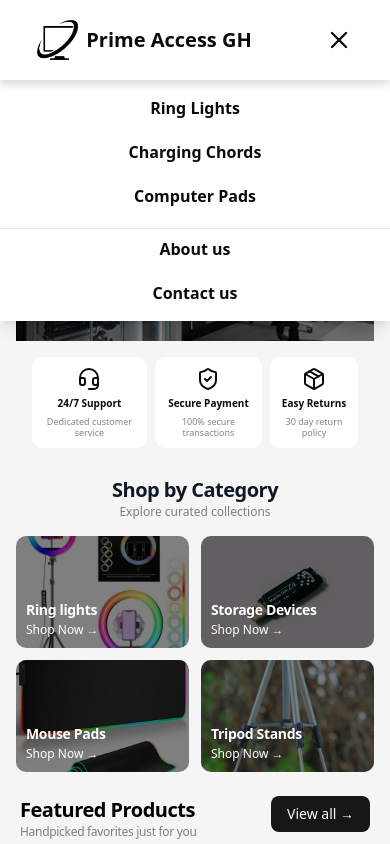
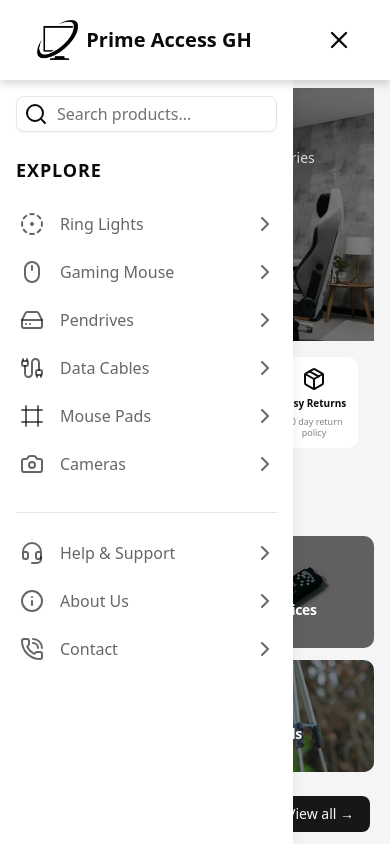
Before and after one commit to ABU-BAW/prime-access-store, a React (Vite) app: page / in a window 390 px wide. Both pictures are taken after a click on the button 339 px from the left and 40 px from the top of the page. Shown: the top 844 px of the page. Built offline with nearby package versions, Linux system fonts and the light colour scheme.

Commit message:
fix : humburger menu for more options

```diff
--- a/src/App.jsx
+++ b/src/App.jsx
@@ -27,7 +27,7 @@ function PublicLayout() {
         <Navbar/>
       </header>
 
-      <main className="flex-1 bg-muted text-foreground flex flex-col px-4 lg:px-45 py-2">
+      <main className="flex-1 bg-muted text-foreground flex flex-col px-4 lg:px-45 py-2 mt-20">
         <Outlet/>
       </main>
 
--- a/src/components/Hero.jsx
+++ b/src/components/Hero.jsx
@@ -4,7 +4,7 @@ import { Button } from "./ui/button";
 function Hero() {
 
   return (
-    <section className="h-[46vh] bg-muted ">
+    <section className="h-[46vh] bg-muted">
       <div
         className="relative h-[30vh] w-full bg-cover bg-center"
         style={{backgroundImage: "url('/workstation.jpg')"}}
--- a/src/components/Navbar.jsx
+++ b/src/components/Navbar.jsx
@@ -1,14 +1,47 @@
-import { Menu, X } from "lucide-react";
+import { Menu, X, Search, CircleDotDashed, Mouse, Camera, HardDrive, Cable, Frame, ChevronRight, Headset, Info, PhoneCall } from "lucide-react";
 import { useState } from "react";
 import { Link } from "react-router-dom";
+import { Input } from "./ui/input";
 
 function Navbar() {
 
     const[mobileMenu, setMobileMenu]  = useState(false);
+    const categories = [
+        {
+            name : 'Ring Lights',
+            icon : (<CircleDotDashed absoluteStrokeWidth/>),
+            id  : 1
+        },
+        {
+            name : 'Gaming Mouse',
+            icon : (<Mouse  absoluteStrokeWidth/> ),
+             id  : 2
+        },
+        {
+            name : 'Pendrives',
+            icon : (<HardDrive  absoluteStrokeWidth/>),
+             id  : 3
 
+        },
+        {
+            name : 'Data Cables',
+            icon : (<Cable  absoluteStrokeWidth/>),
+            id  : 4
+        },
+        {
+            name : 'Mouse Pads',
+            icon : (<Frame  absoluteStrokeWidth/>),
+            id  : 5
+        },
+        {
+            name : 'Cameras',
+            icon : (<Camera  absoluteStrokeWidth/>),
+            id  : 6
+        },
+    ]
     return (
        <header className="shrink-0">
-           <nav className="flex relative justify-around items-center z-50 bg-background  font-semibold text-foreground min-h-20 drop-shadow-lg text-base">
+           <nav className="flex fixed right-0 left-0 top-0 justify-around items-center z-50 bg-background  font-semibold text-foreground h-20 drop-shadow-lg text-base">
                 <Link to= "/" className="flex items-center gap-2 hover:bg-muted p-2 rounded-lg">
                     <img src="/logo.svg" className="h-10 w-auto"  alt="prime-access-logo" />
                     <span className="font-bold text-xl leading-none">Prime Access GH</span>
@@ -30,10 +63,59 @@ function Navbar() {
                 </button>
             </nav>
 
-             <div className={`lg:hidden fixed top-20 left-0 w-full bg-background shadow-lg z-40 transform transition-transform duration-300 ease-in-out ${
-                mobileMenu ? "translate-y-0 opacity-100" : "-translate-y-full opacity-0 pointer-events-none"
+            <div className={`lg:hidden fixed top-20 left-0 px-4  pt-4  w-3/4 h-[calc(100vh-5rem)] bg-background shadow-lg z-40 transform transition-transform duration-300 ease-in-out ${
+                mobileMenu ? "translate-x-0 opacity-100" : "-translate-x-full opacity-0 pointer-events-none"
             }`}>
-            <ul className="flex flex-col items-center gap-1 py-2 font-semibold text-base">
+                <div className="relative ">
+                    <Input
+                        type="search"
+                        placeholder="Search products..."
+                        className="pl-10"
+                    >
+                    </Input >
+                    <Search className="absolute top-1/2 transform -translate-y-1/2  left-2"/>
+                </div>
+
+                <h3 className="font-semibold tracking-wider text-lg mt-6 mb-4">EXPLORE</h3>
+                {
+                    categories.map(category => ( <div key={category.id} className="flex items-center justify-between min-h-12 pl-1 hover:cursor-pointer hover:bg-muted text-md text-black/60 ">
+                        <div className="flex items-center  gap-4">
+                            {category.icon}
+                            <span>{category.name}</span>
+                        </div>
+                        <span><ChevronRight /></span>
+                    </div> ))
+                }
+                <ul className="mt-6 border-t pt-4 text-black/60 text-md">
+                    <li className=" list-none">
+                        <Link to="#" onClick={() => setMobileMenu(false)}  className="flex justify-between list-none gap-4 items-center hover:cursor-pointer hover:bg-muted min-h-12 pl-1">
+                            <div className="flex gap-4 items-center">
+                                <Headset  absoluteStrokeWidth />
+                                Help & Support
+                            </div>
+                            <span><ChevronRight /></span>
+                        </Link>
+                    </li>
+                    <li className="list-none">
+                        <Link to= "/about" onClick={() => setMobileMenu(false)} className="flex justify-between list-none gap-4 items-center hover:cursor-pointer hover:bg-muted min-h-12 pl-1">
+                            <div className="flex gap-4 items-center">
+                                <Info  absoluteStrokeWidth/>
+                                About Us
+                            </div>
+                            <span><ChevronRight /></span>
+                        </Link>
+                    </li>
+                    <li className="list-none ">
+                        <Link to= "/contact" onClick={() => setMobileMenu(false)} className="flex justify-between list-none gap-4 items-center hover:cursor-pointer hover:bg-muted min-h-12 pl-1" >
+                            <div className="flex gap-4 items-center">
+                                <PhoneCall   absoluteStrokeWidth/>
+                                Contact
+                            </div>
+                            <span><ChevronRight /></span>
+                        </Link>
+                    </li>
+                </ul>
+                {/* <ul className="flex flex-col items-center gap-1 py-2 font-semibold text-base">
                     <li className="list-none w-full text-center p-2 hover:bg-muted transition-all cursor-pointer">
                         <Link to="/shop?category=ring-lights" onClick={() => setMobileMenu(false)}>Ring Lights</Link>
                     </li>
@@ -44,12 +126,12 @@ function Navbar() {
                         <Link to="/shop?category=computer-pads" onClick={() => setMobileMenu(false)}>Computer Pads</Link>
                     </li>
                     <li className="list-none w-full text-center p-2 hover:bg-muted transition-all cursor-pointer border-t mt-2">
-                    <Link to="/about" onClick={() => setMobileMenu(false)}>About us</Link>
+
                     </li>
                     <li className="list-none w-full text-center p-2 hover:bg-muted transition-all cursor-pointer">
                         <Link to="/contact" onClick={() => setMobileMenu(false)}>Contact us</Link>
                     </li>
-            </ul>
+                </ul> */}
             </div>
        </header>
     );
--- a/src/pages/admin/Overview.jsx
+++ b/src/pages/admin/Overview.jsx
@@ -1,8 +1,26 @@
 
 import {Calendar, Download, SquarePlus, Images, FileCheckCorner, Banknote, ShoppingBag, TriangleAlert } from "lucide-react"
+import { useEffect, useState } from "react";
+import axios from "axios"
 
 
 function Overview() {
+    const [products, setProducts] = useState([]);
+
+
+    const fetchProducts = async () => {
+    const res = await axios.get('http://localhost:5000/api/products')
+    setProducts(res.data.products)
+    }
+
+    useEffect(() => {
+        fetchProducts();
+    },[])
+
+
+    const stock = products.length;
+
+
     return (
         <>
             <div className="pt-10 px-8">
@@ -26,25 +44,25 @@ function Overview() {
 
             <div className="flex justify-between px-8 py-10 ">
 
-                <div className="h-72 w-72 bg-white border border-black/20 rounded-2xl flex flex-col justify-end items-center pb-12 shadow-md">
+                <div className="h-72 w-72 bg-white  rounded-2xl flex flex-col justify-end items-center pb-12 shadow-md">
                 <div className="bg-foreground/10 h-12 w-12 rounded-md flex justify-center items-center mb-8 self-start ml-16 "><Banknote color="#000000" /></div>
                     <p className="text-md text-black/60 ">TOTAL REVENUE</p>
                     <p className="text-2xl font-bold">ghc 415000</p>
                 </div>
 
-                <div className="h-72 w-72 bg-white border border-black/20 rounded-2xl flex flex-col justify-end items-center pb-12  shadow-md">
+                <div className="h-72 w-72 bg-white  rounded-2xl flex flex-col justify-end items-center pb-12  shadow-md">
                     <div className="bg-foreground/10 h-12 w-12 rounded-md flex justify-center items-center mb-8 self-start ml-16"><FileCheckCorner color="#000000" /></div>
                     <p className="text-md text-black/60 ">PRODUCTS IN STOCK</p>
-                    <p className="text-2xl font-bold">1030</p>
+                    <p className="text-2xl font-bold">{stock}</p>
                 </div>
 
-                <div className="h-72 w-72 bg-white border border-black/20 rounded-2xl flex flex-col justify-end items-center pb-12 shadow-md">
+                <div className="h-72 w-72 bg-white  rounded-2xl flex flex-col justify-end items-center pb-12 shadow-md">
                     <div className="bg-foreground/10 h-12 w-12 rounded-md flex justify-center items-center mb-8 self-start ml-16"><ShoppingBag color="#000000" /></div>
                     <p className="text-md text-black/60 ">TOTAL ORDERS</p>
                     <p className="text-2xl font-bold">415</p>
                 </div>
 
-                <div className="h-72 w-72 bg-white border border-black/20 rounded-2xl flex flex-col justify-end items-center pb-12 shadow-md">
+                <div className="h-72 w-72 bg-white  rounded-2xl flex flex-col justify-end items-center pb-12 shadow-md">
                     <div className="bg-foreground/10 h-12 w-12 rounded-md flex justify-center items-center mb-8 self-start ml-16"><TriangleAlert color="#000000" /></div>
                     <p className="text-md text-black/60 ">LOW STOCK PRODUCTS</p>
                     <p className="text-2xl font-bold">21</p>
@@ -53,7 +71,7 @@ function Overview() {
             </div>
 
             <div className="flex gap-8 px-8 pb-10">
-                <div className="bg-white min-h-80 w-3/5  border border-black/20 rounded-2xl"></div>
+                <div className="bg-white min-h-80 w-3/5   rounded-2xl"></div>
                 <div className=" bg-foreground/90  w-2/5 min-h-52 border border-black/20 rounded-2xl p-8 space-y-4">
                     <h2 className="text-2xl font-semibold text-white mb-8">Quick Actions</h2>
                     <div className="flex items-center gap-4 border border-white/50 rounded-md px-8 py-4">
```
Lines whose indentation alone changed are shown as unchanged.
